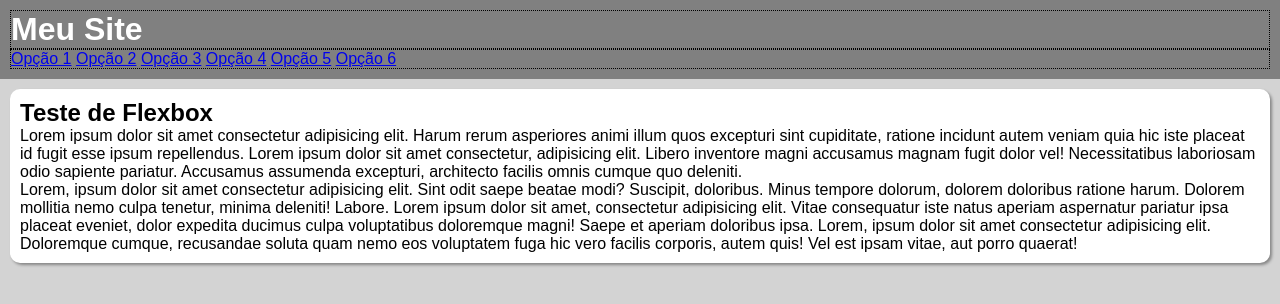
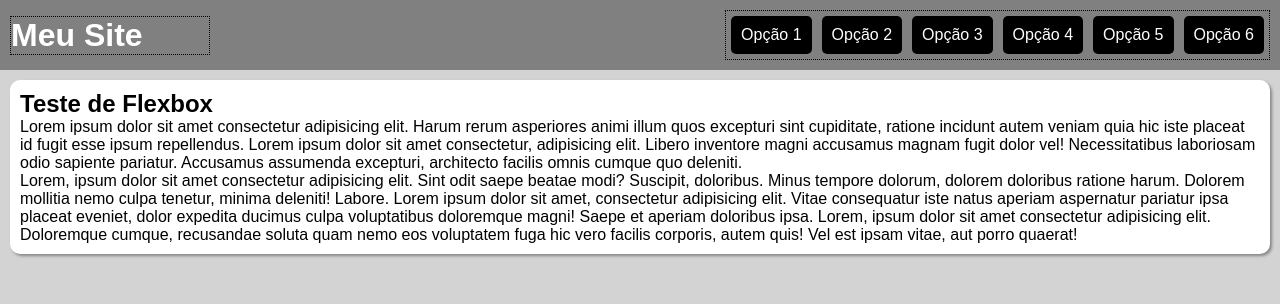
Before and after one commit to rwteixeira/HTML-CSS, a plain HTML site: page EXERCICIOS/ex027/flex013 - menu flexbox/index.html in a window 1280 px wide. Drawn offline with Linux system fonts and the light colour scheme.

Commit message:
menu flex

```diff
--- a/EXERCICIOS/ex027/flex013 - menu flexbox/style.css
+++ b/EXERCICIOS/ex027/flex013 - menu flexbox/style.css
@@ -18,14 +18,41 @@ header {
     background-color: gray;
     color: white;
     padding: 10px;
+
+    display: flex;
+    flex-flow: row wrap;
+    justify-content: space-between;
+    align-items: center;
 }
 
 header > h1 {
     border: 1px dotted black;
+    flex: 0 0 200px;
 }
 
 header > nav {
     border: 1px dotted black;
+
+    display: flex;
+    flex-flow: row wrap;
+    justify-content: flex-end;
+}
+
+header > nav > a {
+    background-color: black;
+    color: white;
+    padding: 10px;
+    margin: 5px;
+    border-radius: 5px;
+    text-decoration: none;
+    text-align: center;
+
+}
+
+header > nav > a:hover {
+    background-color: white;
+    transition: .5s;
+
 }
 
 main {
```
